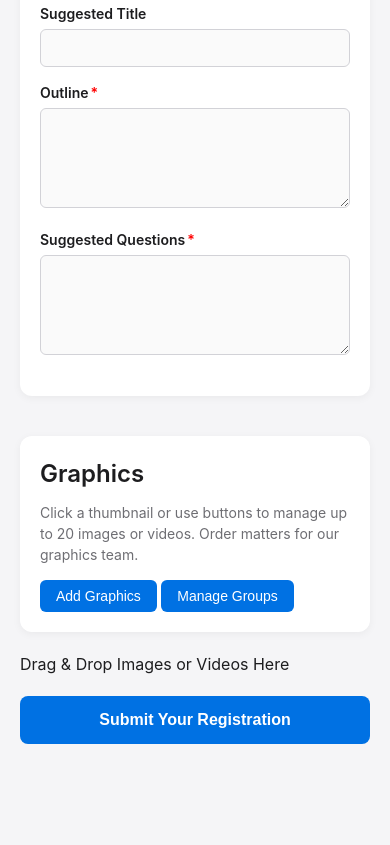
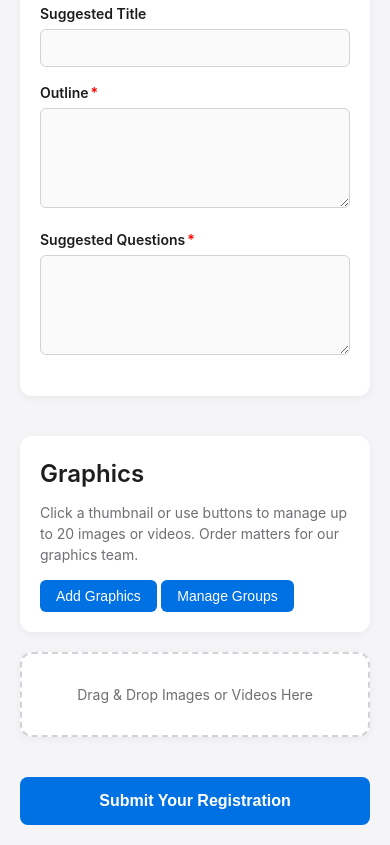
Before and after one commit to cooper-ganglia/guest-registration, a plain HTML site: page index.html in a window 390 px wide. Shown: the part 1829-2674 px from the top of the page. Before the commit the page ends 2593 px from the top, so only its background shows below. Drawn offline with nearby package versions, Linux system fonts and the light colour scheme; a web font is replaced by a local one.

Commit message:
Update styles.css

```diff
--- a/styles.css
+++ b/styles.css
@@ -161,14 +161,28 @@ button {
     color: #fff;
 }
 
-.upload-area {
+.drop-zone {
+    background: #fff;
     border: 2px dashed #d2d2d7;
-    padding: 20px;
+    border-radius: 12px;
+    padding: 30px;
     text-align: center;
-    margin-bottom: 15px;
-    border-radius: 8px;
-    background: #fff;
-    transition: background-color 0.2s ease;
+    margin-bottom: 20px;
+    transition: all 0.3s ease;
+    box-shadow: 0 2px 8px rgba(0, 0, 0, 0.05);
+}
+
+.drop-zone p {
+    font-size: 16px;
+    color: #6e6e73;
+    margin: 10px 0;
+}
+
+.drop-zone.dragover {
+    background: #e5f0ff;
+    border-color: #0071e3;
+    transform: scale(1.02);
+    box-shadow: 0 4px 12px rgba(0, 113, 227, 0.2);
 }
 
 .upload-label {
@@ -178,6 +192,11 @@ button {
     border-radius: 6px;
     cursor: pointer;
     display: inline-block;
+    transition: background 0.2s ease;
+}
+
+.upload-label:hover {
+    background: #005bb5;
 }
 
 #fileInput {
@@ -482,7 +501,7 @@ canvas {
     width: 100%;
 }
 
-#graphicsModal .upload-area {
+#graphicsModal .drop-zone {
     margin-bottom: 20px;
 }
 
@@ -722,4 +741,10 @@ input[type="checkbox"]:checked::after {
     .email-option .submit-btn {
         width: 100%;
     }
+    .drop-zone {
+        padding: 20px;
+    }
+    .drop-zone p {
+        font-size: 14px;
+    }
 }
```
